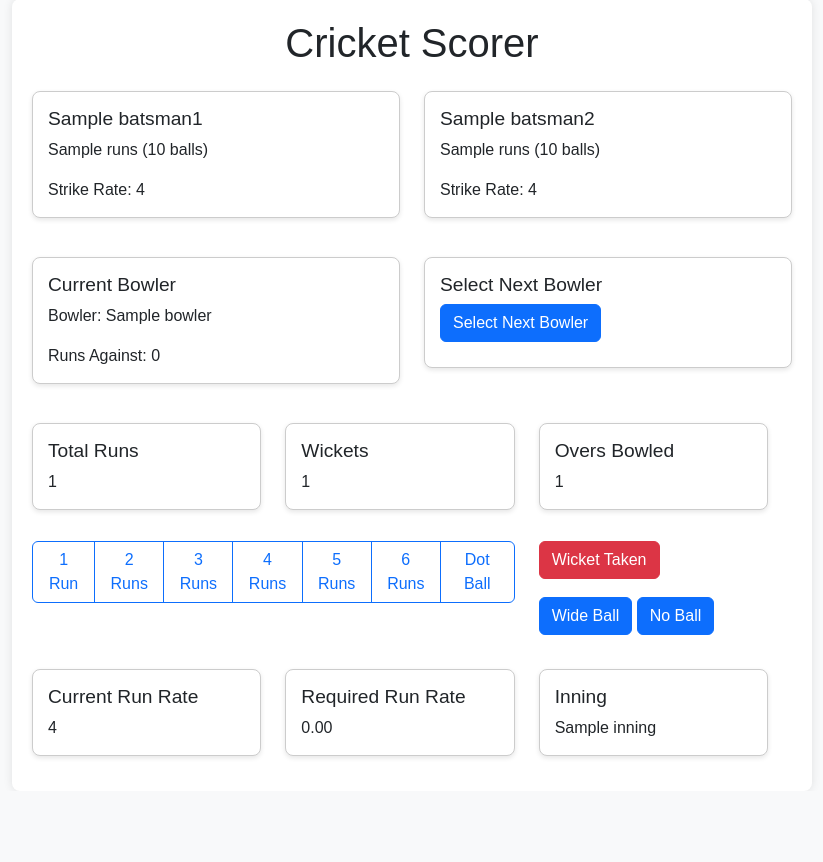
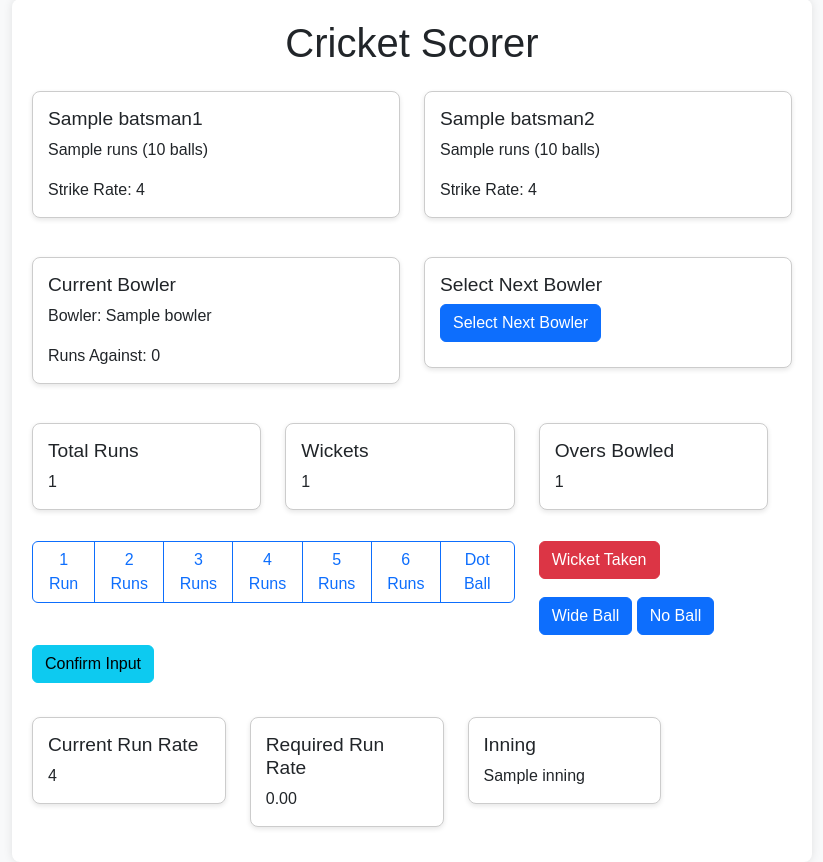
Before and after one commit to RuAstro/Restart_cricket, a Flask app: template templates/scorer_page.html in a window 1280 px wide. Shown: the part 25-887 px from the top of the page, without its empty margins (228-1051 px from the left). Before the commit the page ends 782 px from the top, so only its background shows below. Run offline with Flask 3, Linux system fonts and the light colour scheme; the template is opened without the code that fills it: most values are stand-ins (such as "Sample title", 1, 10 or a date in 2020); some libraries are stand-ins or nearby versions.

Commit message:
added confirm button to page, to confirm the input of user when clicking a button

```diff
--- a/templates/scorer_page.html
+++ b/templates/scorer_page.html
@@ -185,6 +185,11 @@
         </form>
     </div>
 </div>
+<div class="col-md-10">
+    <form method="post" action="/next_ball">
+        <button type="submit" name="Next Ball" value="Continue" class="btn btn-info btn-block">Confirm Input</button>
+    </form>
+
 <!-- Modal -->
 <div class="modal fade" id="exampleModal" tabindex="-1" aria-labelledby="exampleModalLabel" aria-hidden="true">
     <div class="modal-dialog">
```
